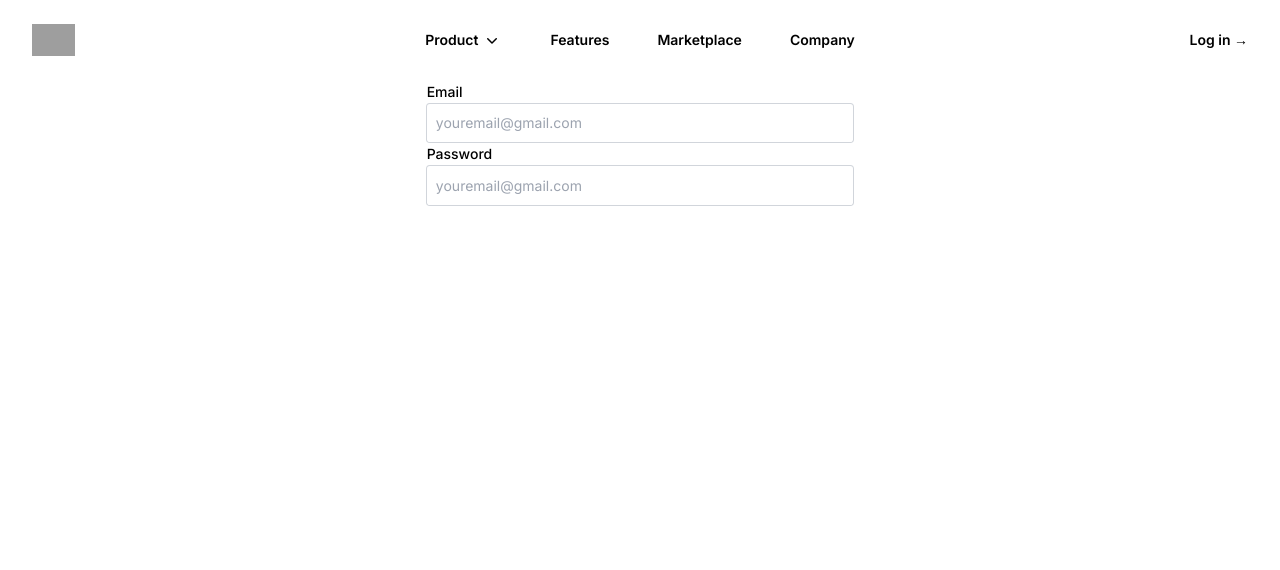
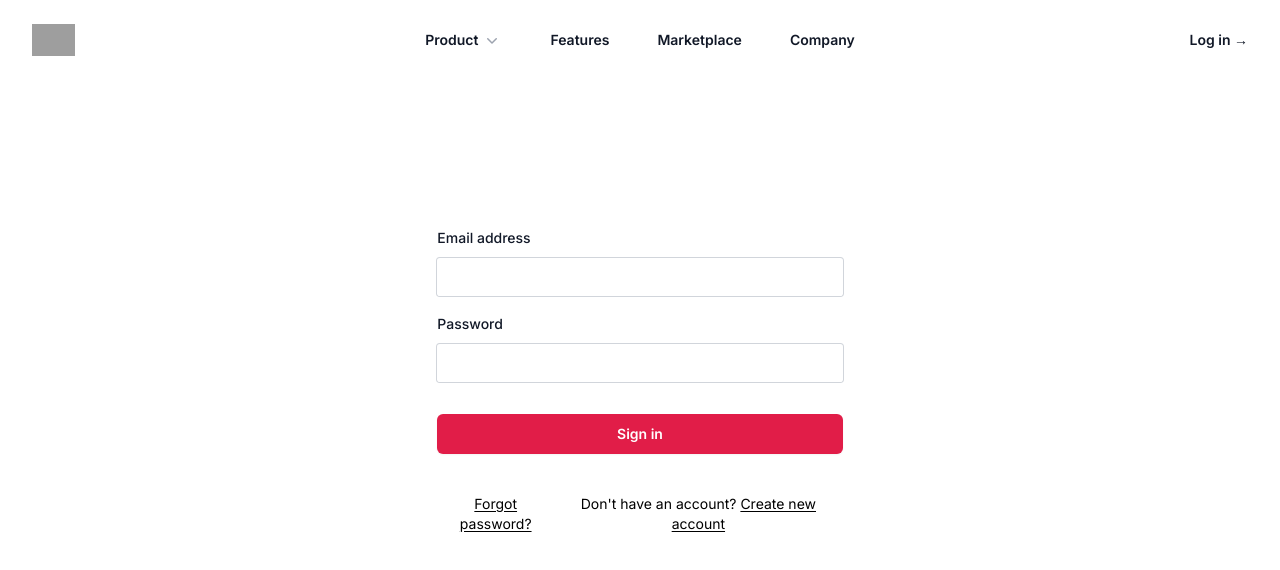
Before and after one commit to mdshoaibakhtar2002/Puffin-Macaw, a Next.js app: page /login in a window 1280 px wide. Shown: the top 570 px of the page. Built offline with nearby package versions, Linux system fonts and the light colour scheme; grey boxes are pictures that could not be loaded.

Commit message:
Customize login page

```diff
--- a/src/app/Input.module.css
+++ b/src/app/Custom.module.css
@@ -2,7 +2,7 @@
     display: block;
     width: 100%;
     border: 0;
-    padding: 0.575rem;
+    padding: 0.55rem;
     color: #1a202c; /* text-gray-900 */
     border-radius: 0.175rem; /* rounded-md */
     box-shadow: 0 0 0 1px #d1d5db; /* ring-1 ring-gray-300 */
@@ -10,6 +10,7 @@
     font-size: 0.875rem; /* sm:text-sm */
     line-height: 1.25rem; /* sm:leading-6 */
     transition: box-shadow 0.2s ease;
+    margin: 0.5rem 0rem;
 }
 
 .input::placeholder {
@@ -18,5 +19,18 @@
 
 .input:focus {
     outline: none;
-    box-shadow: 0 0 0 1px #9c9c9c; /* focus:ring-2 focus:ring-green-500 */
+    box-shadow: 0 0 0 2px #2c2c2c; /* focus:ring-2 focus:ring-green-500 */
 }
+
+.button {
+    width: 100%;
+    border: 1px solid gray;
+    border-radius: 0.275rem;
+    padding: 0.3rem;
+    background: black;
+    color: white;
+}
+
+.page-height{
+    height: 85vh !important;
+}
--- a/src/app/login/page.tsx
+++ b/src/app/login/page.tsx
@@ -1,22 +1,22 @@
 
-import styles from '../Input.module.css';
+import styles from '../Custom.module.css';
 
 export default function Login() {
     return (
-        <div className="w-full flex justify-center flex-col items-center">
-        <div className="w-1/3">
+        <div className="w-full flex justify-center flex-col items-center h-[75vh]">
+            <div className="w-1/2 flex justify-center flex-col items-center p-4">
+                <div className="w-8/12">
                     <label htmlFor="price" className="block text-sm font-medium leading-6 text-gray-900">
-                Email
+                        Email address
                     </label>
                     <input
                             id="price"
                             name="price"
                             type="text"
-                    placeholder="youremail@gmail.com"
                             className={styles.input}
                         />
                 </div>
-        <div className="w-1/3">
+                <div className="w-8/12 mt-2">
                     <label htmlFor="price" className="block text-sm font-medium leading-6 text-gray-900">
                         Password
                     </label>
@@ -24,9 +24,22 @@ export default function Login() {
                             id="price"
                             name="price"
                             type="text"
-                    placeholder="youremail@gmail.com"
                             className={styles.input}
                         />
+                </div>
+
+                <div className="w-8/12 mt-6 text-center">
+                        <button
+                            type="submit"
+                            className="block w-full rounded-md bg-rose-600 px-3.5 py-2.5 text-center text-sm font-semibold text-white shadow-sm hover:bg-rose-500 focus-visible:outline focus-visible:outline-2 focus-visible:outline-offset-2 focus-visible:outline-rose-600"
+                        >
+                            Sign in
+                        </button>
+                </div>
+                <div className="w-8/12 mt-6 text-center flex justify-between">
+                <a href='/#' className='underline underline-offset-2 mt-4 text-sm'>Forgot password?</a>
+                <p className="text-sm mt-4">Don't have an account? <a href='/#' className='underline underline-offset-2 mt-4 text-sm'>Create new account</a></p>
+            </div>
             </div>
         </div>
     )
--- a/tailwind.config.ts
+++ b/tailwind.config.ts
@@ -7,36 +7,16 @@ const config: Config = {
     "./src/app/**/*.{js,ts,jsx,tsx,mdx}",
   ],
   theme: {
-    screens: {
-      sm: '480px',
-      md: '768px',
-      lg: '976px',
-      xl: '1440px',
+    extend: {
+      container: {
+        center: true,
+        padding: '15px'
+      },
+      colors: {
+        red: '#BF2200',
+        green: '#00BF3D'
+      }
     },
-    colors: {
-      'blue': '#1fb6ff',
-      'purple': '#7e5bef',
-      'pink': '#ff49db',
-      'orange': '#ff7849',
-      'green': '#13ce66',
-      'yellow': '#ffc82c',
-      'gray-dark': '#273444',
-      'gray': '#8492a6',
-      'gray-light': '#d3dce6',
-    },
-    fontFamily: {
-      sans: ['Graphik', 'sans-serif'],
-      serif: ['Merriweather', 'serif'],
-    },
-    extend: {
-      spacing: {
-        '128': '32rem',
-        '144': '36rem',
-      },
-      borderRadius: {
-        '4xl': '2rem',
-      }
-    }
   },
   plugins: [],
 };
```
Lines whose indentation alone changed are shown as unchanged.
